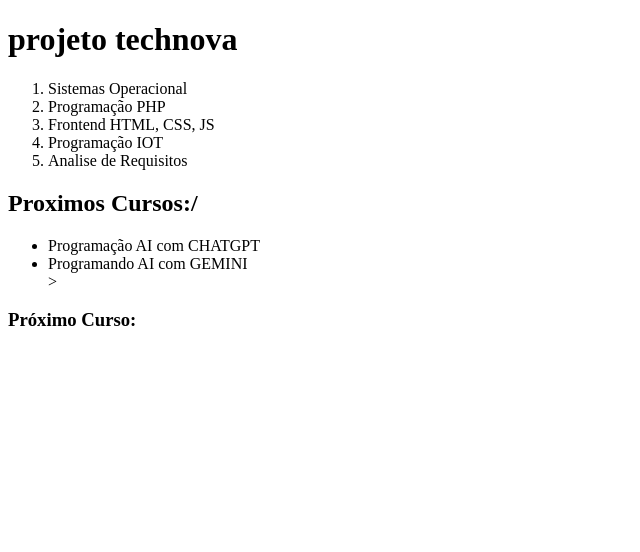
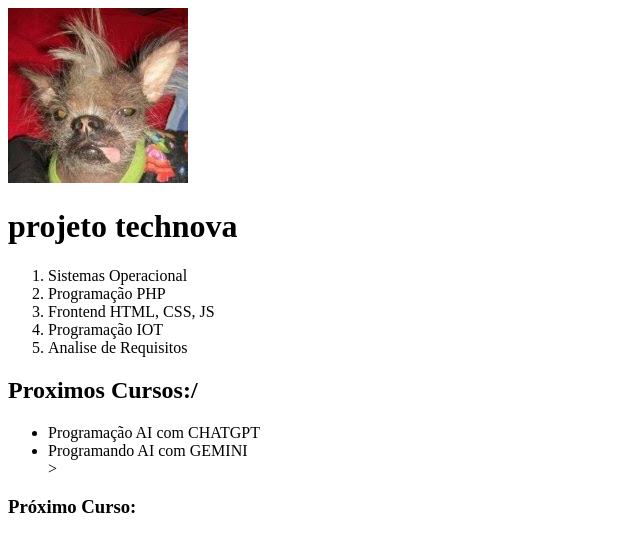
Before and after one commit to isa-souza2009/projeto-technova, a plain HTML site: page index.html in a window 1280 px wide. Shown: the whole page, without its empty margins (0-640 px from the left). Drawn offline with Linux system fonts and the light colour scheme.

Commit message:
inclusao da imagem

```diff
--- a/index.html
+++ b/index.html
@@ -6,6 +6,7 @@
     <title>projeto technova</title>
 </head>
 <body>
+    <img src="img/dog.jpg" alt="Cachorro" title="Cachorro">
     <h1>projeto technova</h1>
     <ol>
         <li>Sistemas Operacional</li>
```
Also changed, not shown: img/dog.jpg (added).
